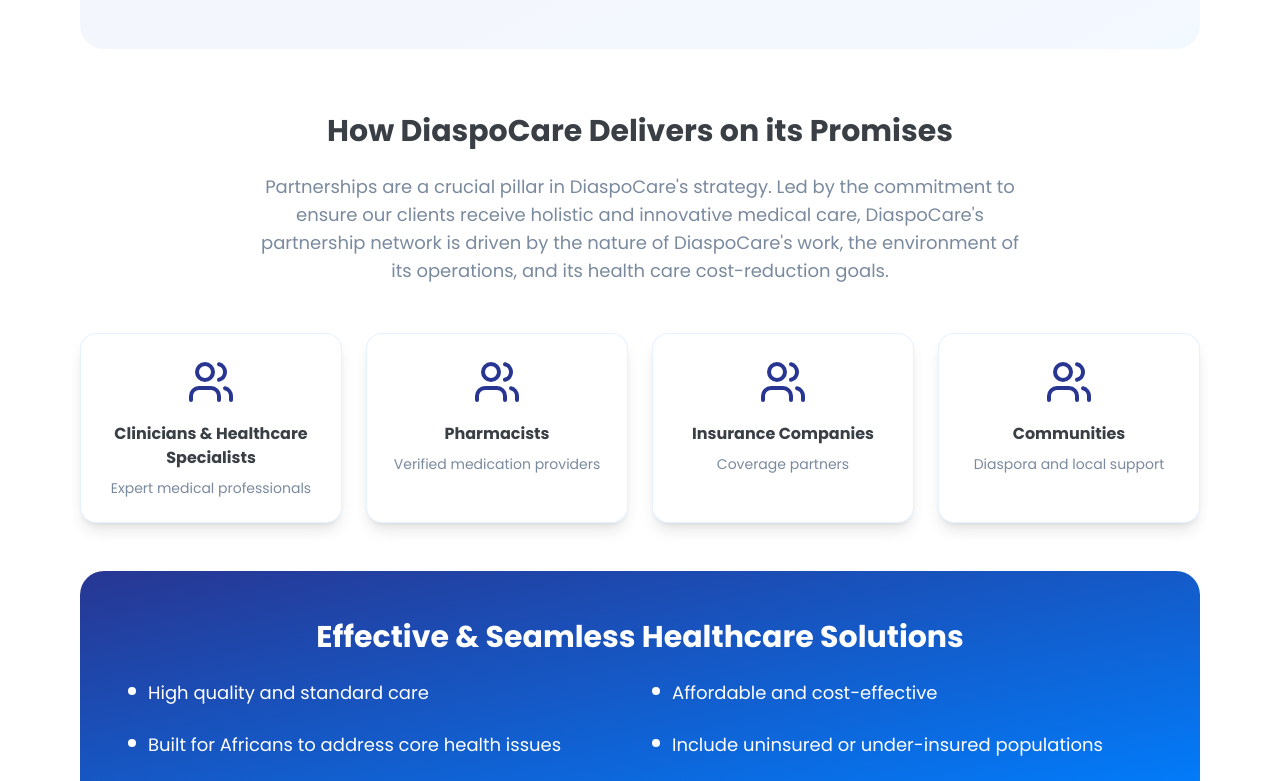
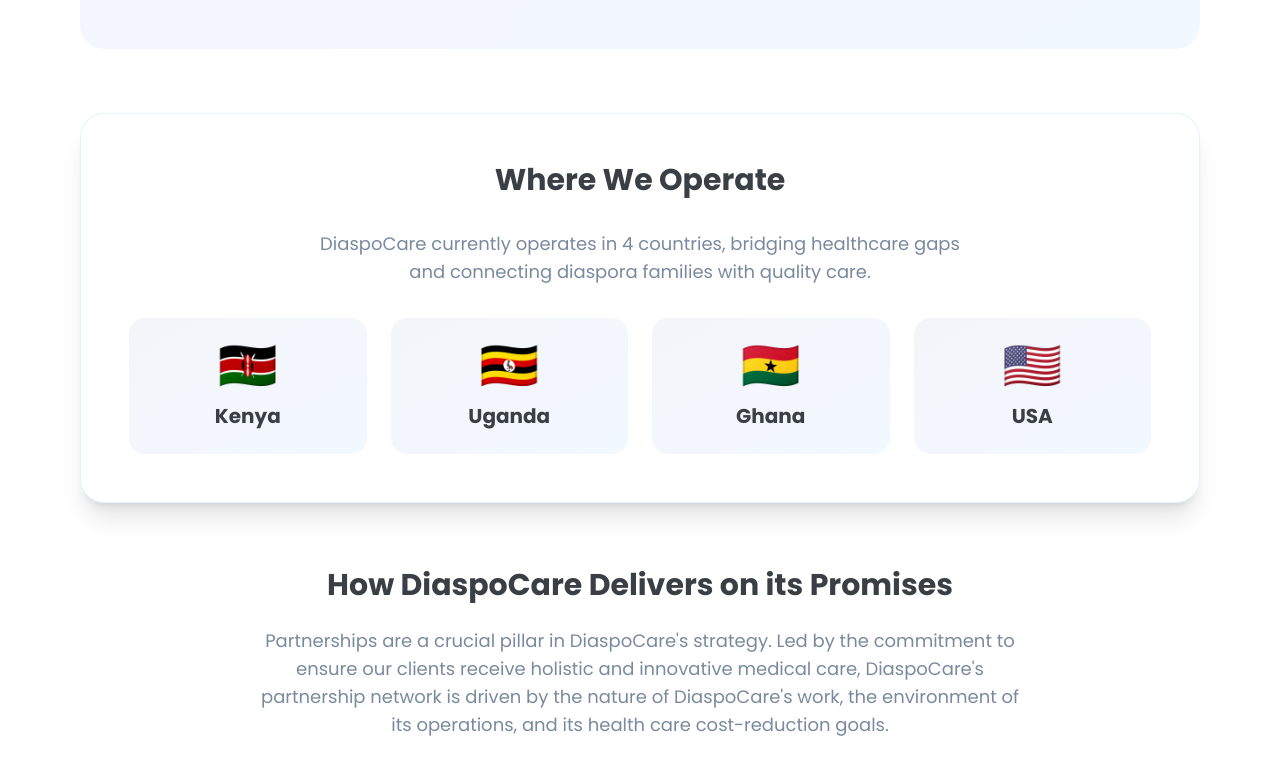
Before and after one commit to kennan675/diaspo, a React (Vite) app: page /about in a window 1280 px wide. Shown: the part 1250-2031 px from the top of the page. Built offline with nearby package versions, Linux system fonts and the light colour scheme.

Commit message:
Updated to show DiaspoCare operates in 4 countries: Kenya, Uganda, Ghana, and USA

```diff
--- a/src/components/AboutSection.tsx
+++ b/src/components/AboutSection.tsx
@@ -58,6 +58,32 @@
             <p>
               Africans living in the diaspora as well as the ones living away from their loved ones, have the moral obligation to support and care for them. How? By paying for their loved ones' medical care. The DiaspoCare team understands that <strong className="text-[#283692]">good health is essential to live a high quality life</strong>; and peace of mind is a necessity for anyone caring for their family.
             </p>
+          </div>
+        </div>
+
+        {/* Operating Countries */}
+        <div className="bg-white rounded-3xl p-12 mb-16 shadow-xl border border-[#007FFF]/10">
+          <h3 className="text-3xl font-bold text-[#3A3F46] mb-8 text-center">Where We Operate</h3>
+          <p className="text-lg text-[#7A8A9E] text-center mb-8 max-w-2xl mx-auto">
+            DiaspoCare currently operates in 4 countries, bridging healthcare gaps and connecting diaspora families with quality care.
+          </p>
+          <div className="grid md:grid-cols-4 gap-6">
+            <div className="text-center p-6 rounded-2xl bg-gradient-to-br from-[#283692]/5 to-[#007FFF]/5">
+              <div className="text-5xl mb-3">🇰🇪</div>
+              <h4 className="font-bold text-[#3A3F46] text-xl">Kenya</h4>
+            </div>
+            <div className="text-center p-6 rounded-2xl bg-gradient-to-br from-[#283692]/5 to-[#007FFF]/5">
+              <div className="text-5xl mb-3">🇺🇬</div>
+              <h4 className="font-bold text-[#3A3F46] text-xl">Uganda</h4>
+            </div>
+            <div className="text-center p-6 rounded-2xl bg-gradient-to-br from-[#283692]/5 to-[#007FFF]/5">
+              <div className="text-5xl mb-3">🇬🇭</div>
+              <h4 className="font-bold text-[#3A3F46] text-xl">Ghana</h4>
+            </div>
+            <div className="text-center p-6 rounded-2xl bg-gradient-to-br from-[#283692]/5 to-[#007FFF]/5">
+              <div className="text-5xl mb-3">🇺🇸</div>
+              <h4 className="font-bold text-[#3A3F46] text-xl">USA</h4>
+            </div>
           </div>
         </div>
 
--- a/src/components/DiaspoFooter.tsx
+++ b/src/components/DiaspoFooter.tsx
@@ -17,6 +17,10 @@
             <p className="text-white/70 leading-relaxed">
               Bridging distances, delivering care. Empowering diaspora families worldwide.
             </p>
+            <div className="pt-4">
+              <p className="text-xs text-white/50 font-semibold mb-2">Operating in:</p>
+              <p className="text-sm text-white/70">🇰🇪 Kenya  •  🇺🇬 Uganda  •  🇬🇭 Ghana  •  🇺🇸 USA</p>
+            </div>
             <div className="flex gap-4 pt-2">
               <a href="#" className="w-10 h-10 rounded-full bg-white/10 hover:bg-[#007FFF] flex items-center justify-center transition-colors">
                 <span className="text-lg">𝕏</span>
--- a/src/components/HeroSection.tsx
+++ b/src/components/HeroSection.tsx
@@ -63,7 +63,7 @@
             </div>
             <div className="w-px h-12 bg-[#7A8A9E]/20" />
             <div>
-              <div className="text-3xl font-bold text-[#283692]">15+</div>
+              <div className="text-3xl font-bold text-[#283692]">4</div>
               <div className="text-sm text-[#7A8A9E]">Countries</div>
             </div>
           </div>
```
